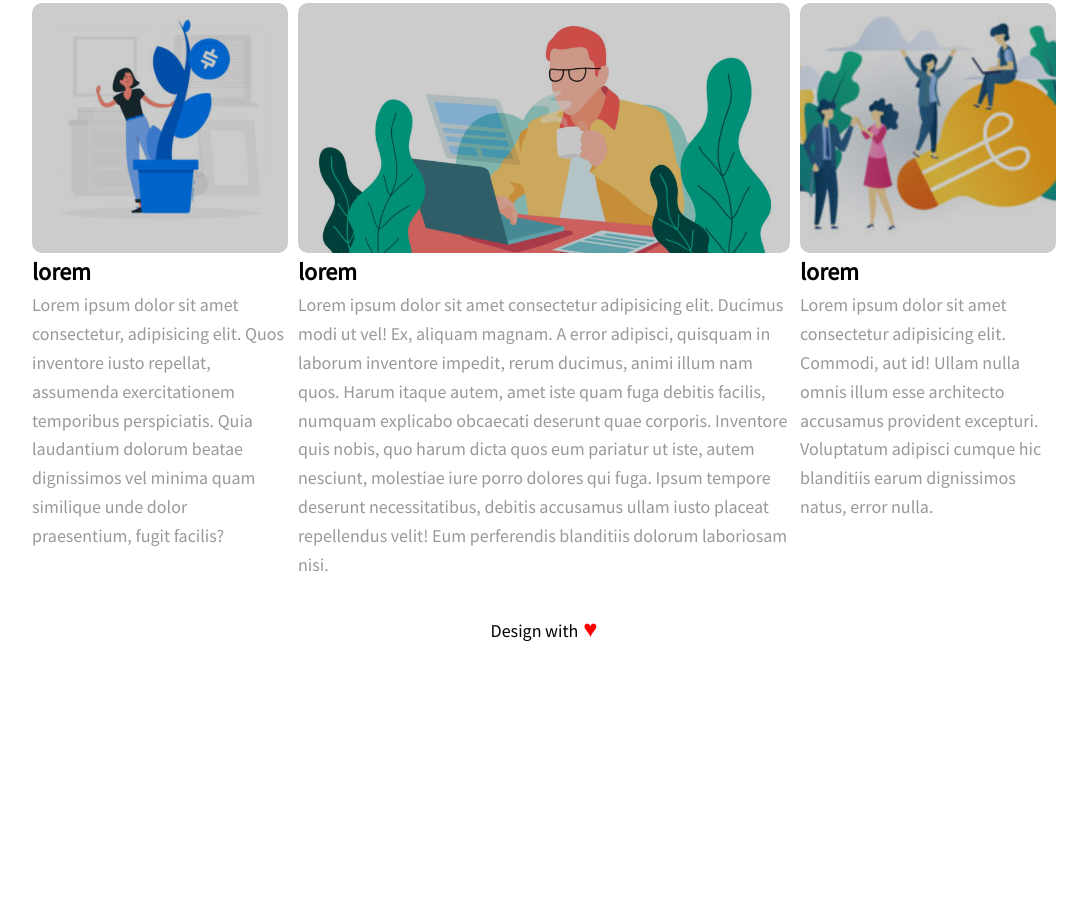
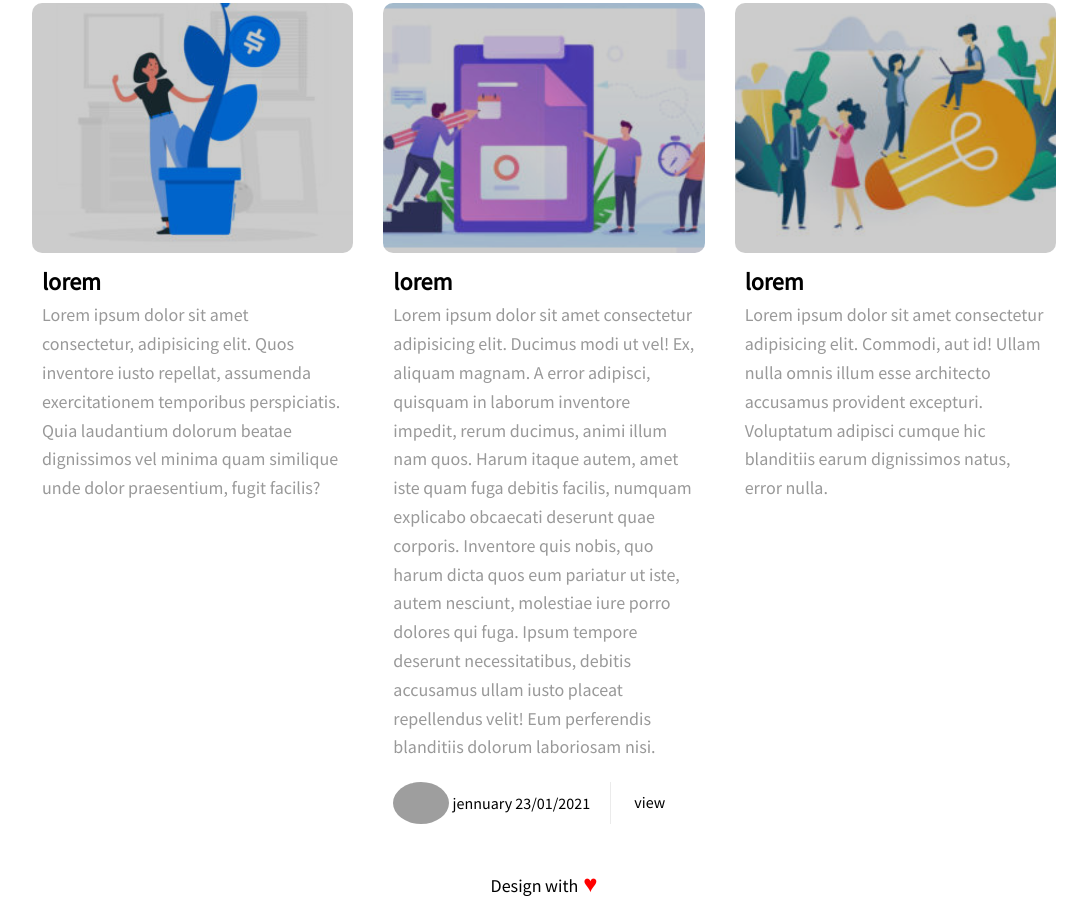
Before and after one commit to parisking93/htmlcss-wp, a plain HTML site: page bonus/index.html in a window 1280 px wide. Shown: the part 824-1745 px from the top of the page, without its empty margins (96-1183 px from the left). Before the commit the page ends 1490 px from the top, so only its background shows below. Drawn offline with Linux system fonts and the light colour scheme; grey boxes are pictures that could not be loaded.

Commit message:
add div descrizione+cointainer avatar

```diff
--- a/bonus/css/style.css
+++ b/bonus/css/style.css
@@ -102,7 +102,7 @@ main .container-alto{
     background-position: center;
 }
 .text .img.centro{
-    background-image: url(../img/banner-2.jpg);
+    background-image: url(../img/img-2.jpg);
     background-size: 120%;
     background-position: center;
 
@@ -112,13 +112,36 @@ main .container-alto{
     background-size: cover;
     background-position: center;
 }
-.text aside{
-    width: 25%;
+.text section{
+    width: calc(100% / 3 - 20px);
 }
-.text section{
-    margin: 0 10px;
-    width: calc(50% - 20px);
+.text section.centrale{
+    margin: 0 30px;
 }
+.text .descrizione{
+    padding: 10px;
+
+}
+.cointainer-avatar{
+    margin-top: 20px;
+}
+.text .descrizione img{
+    border-radius: 50%;
+    height: 42px;
+    line-height: 24px;
+}
+.text .descrizione .data{
+    display: inline-block;
+    padding-right: 20px;
+    border-right: 1px solid #ebebeb;
+    line-height: 42px;
+    margin-right: 20px;
+}
+
+.allineamento{
+    vertical-align: middle;
+}
+
 .text::after{
     content: "";
     display: table;
--- a/bonus/index.html
+++ b/bonus/index.html
@@ -4,7 +4,7 @@
     <meta charset="UTF-8">
     <meta http-equiv="X-UA-Compatible" content="IE=edge">
     <meta name="viewport" content="width=device-width, initial-scale=1.0">
-    <title>Wordpress</title>
+    <title>Wordpress Bonus</title>
     <link rel="stylesheet" href="css/style.css">
     <link rel="preconnect" href="https://fonts.gstatic.com">
     <link href="https://fonts.googleapis.com/css2?family=Source+Sans+Pro&display=swap" rel="stylesheet">
@@ -47,32 +47,49 @@
             <!-- fine leadership  -->
             <!-- cointainer con float -->
             <div class='text'>
-                <aside>
+                <!-- prima colonna -->
+                <section>
                     <div class="img sinistra">
                         <div class="sfondo-nero radio10px">
                         </div>
                     </div>
+                    <div class="descrizione">
                         <h2>lorem</h2>
                         <p class="font-size18 color-font">Lorem ipsum dolor sit amet consectetur, adipisicing elit. Quos inventore iusto repellat, assumenda exercitationem temporibus perspiciatis. Quia laudantium dolorum beatae dignissimos vel minima quam similique unde dolor praesentium, fugit facilis?</p>
-                </aside>
-                <section>
+                    </div>
+                </section>
+                <!-- fine prima colonna  -->
+                <!-- seconda colonna  -->
+                <section class="centrale">
                     <div class="img centro">
                         <div class="sfondo-nero radio10px">
                         </div>
                     </div>
+                    <div class="descrizione">
                         <h2>lorem</h2>
                         <p class="font-size18 color-font">Lorem ipsum dolor sit amet consectetur adipisicing elit. Ducimus modi ut vel! Ex, aliquam magnam. A error adipisci, quisquam in laborum inventore impedit, rerum ducimus, animi illum nam quos. Harum itaque autem, amet iste quam fuga debitis facilis, numquam explicabo obcaecati deserunt quae corporis. Inventore quis nobis, quo harum dicta quos eum pariatur ut iste, autem nesciunt, molestiae iure porro dolores qui fuga. Ipsum tempore deserunt necessitatibus, debitis accusamus ullam iusto placeat repellendus velit! Eum perferendis blanditiis dolorum laboriosam nisi.</p>
+                        <div class="cointainer-avatar">
+                            <img class="allineamento" src="https://cdn3.iconfinder.com/data/icons/business-round-flat-vol-1-1/36/user_account_profile_avatar_person_student_male-512.png" alt="">
+                            <span class="data allineamento"> jennuary 23/01/2021</span>
+                            <span class="allineamento">view</span>
+                        </div>
+
+                    </div>
                 </section>
-                <aside>
+                <!-- fine seconda colonna  -->
+                <!-- terza colonna  -->
+                <section>
                     <div class="img destra">
                         <div class="sfondo-nero radio10px">
 
                         </div>
                     </div>
+                    <div class="descrizione">
                         <h2>lorem</h2>
                         <p class="font-size18 color-font">Lorem ipsum dolor sit amet consectetur adipisicing elit. Commodi, aut id! Ullam nulla omnis illum esse architecto accusamus provident excepturi. Voluptatum adipisci cumque hic blanditiis earum dignissimos natus, error nulla.</p>
-
-                </aside>
+                    </div>
+                </section>
+                <!-- fine terza colonna  -->
             </div>
             <!-- fine cointainer con float  -->
         </div>
```
Lines whose indentation alone changed are shown as unchanged.
